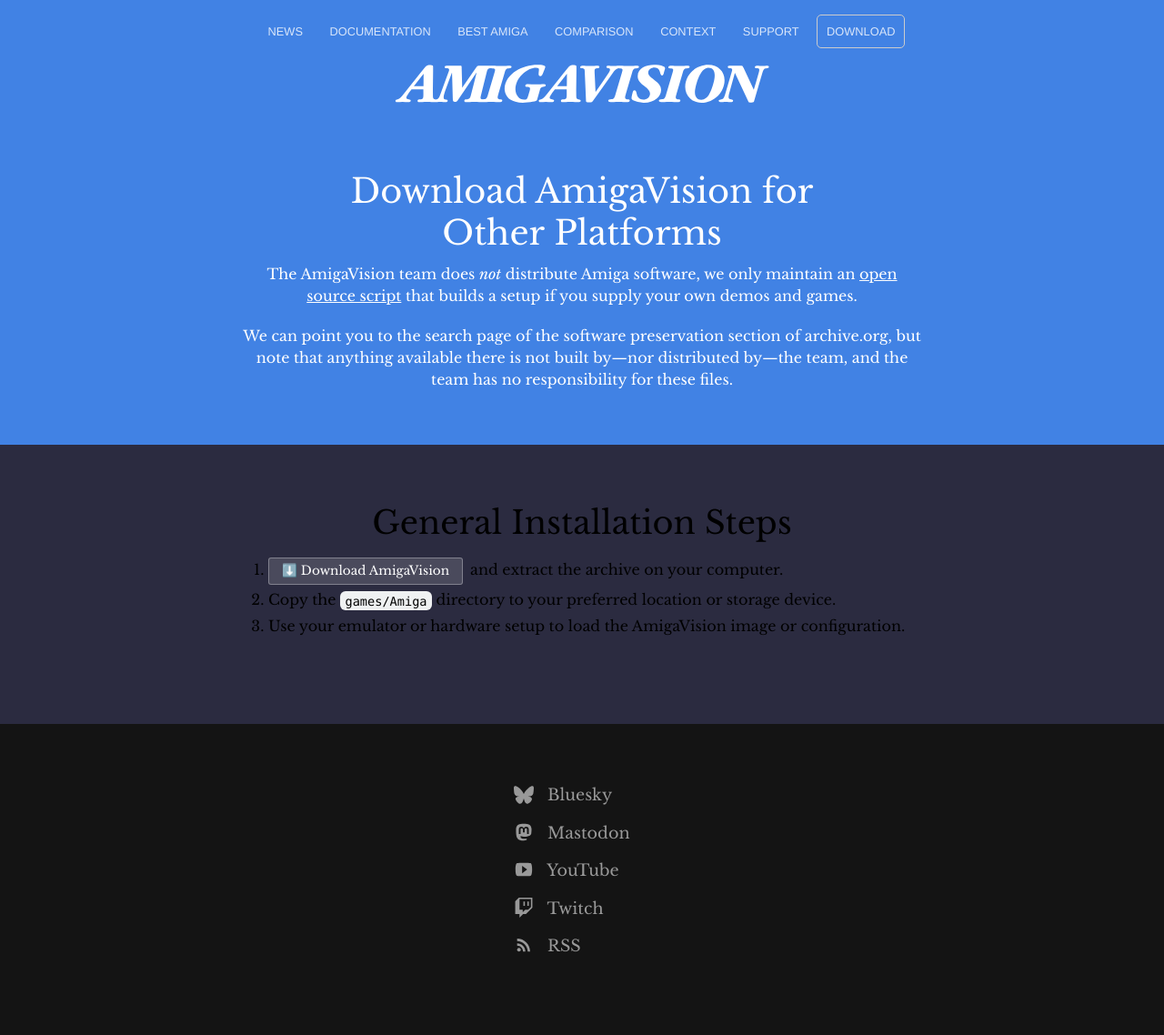
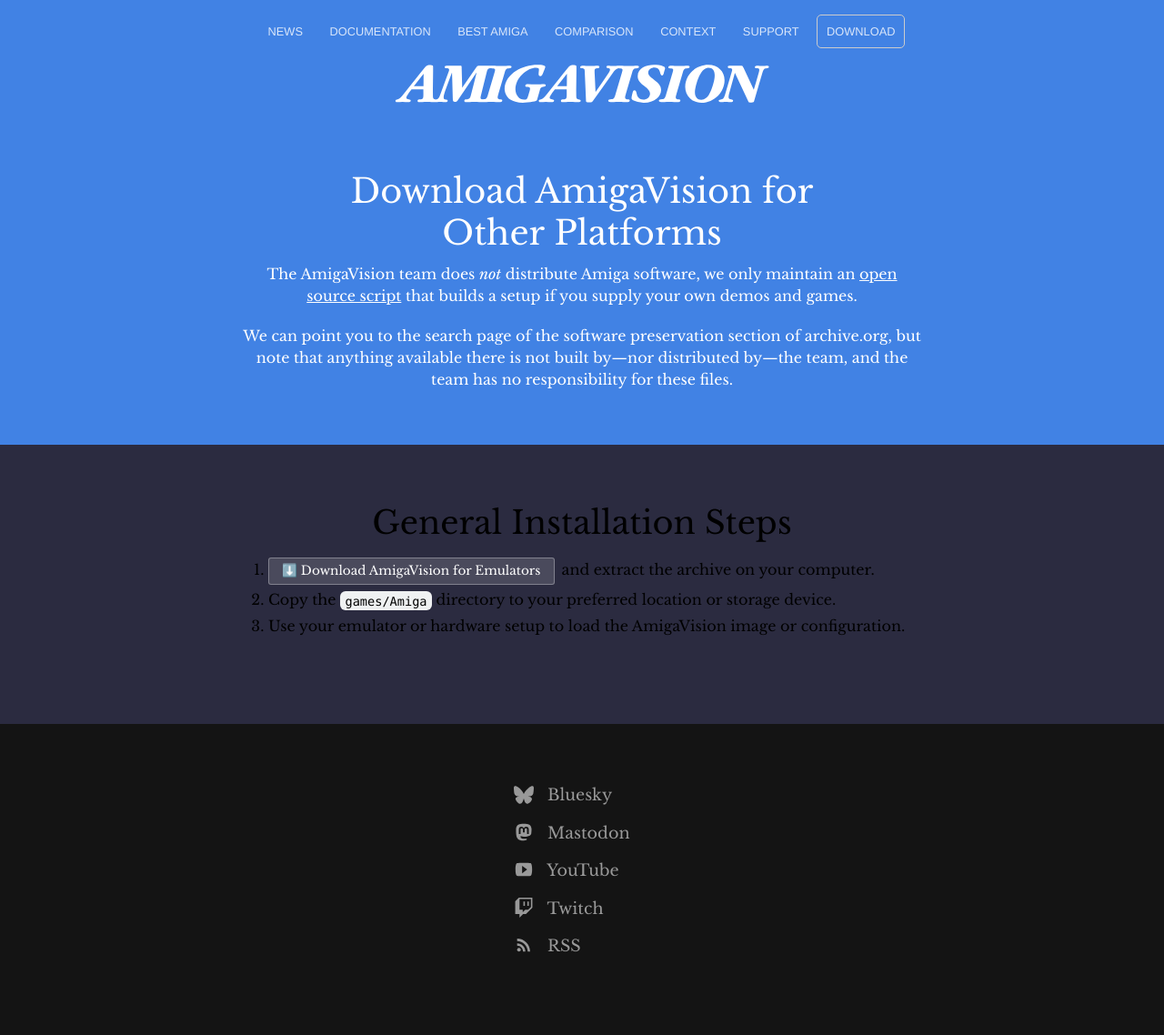
Before and after one commit to amigavision/amigavision.github.io, a Jekyll site: the page built from download/other.html, in a window 1280 px wide. Shown: the whole page at 91% size. Built offline with Jekyll 4.4.1, drawn with Linux system fonts in a browser that asks for light colours.

Commit message:
Consistency

```diff
--- a/download/other.html
+++ b/download/other.html
@@ -17,7 +17,7 @@
   <div class="text-container">
     <h2>General Installation Steps</h2>
     <ol>
-      <li><div class="button alt"><a target="_blank" href="https://archive.org/details/software?query=amigavision">⬇️ Download AmigaVision</a></div>and extract the archive on your computer.</li>
+      <li><div class="button alt"><a target="_blank" href="https://archive.org/details/software?query=amigavision+for+emulators">⬇️ Download AmigaVision for Emulators</a></div>and extract the archive on your computer.</li>
       <li>Copy the <code>games/Amiga</code> directory to your preferred location or storage device.</li>
       <li>Use your emulator or hardware setup to load the AmigaVision image or configuration.</li>
     </ol>
```
